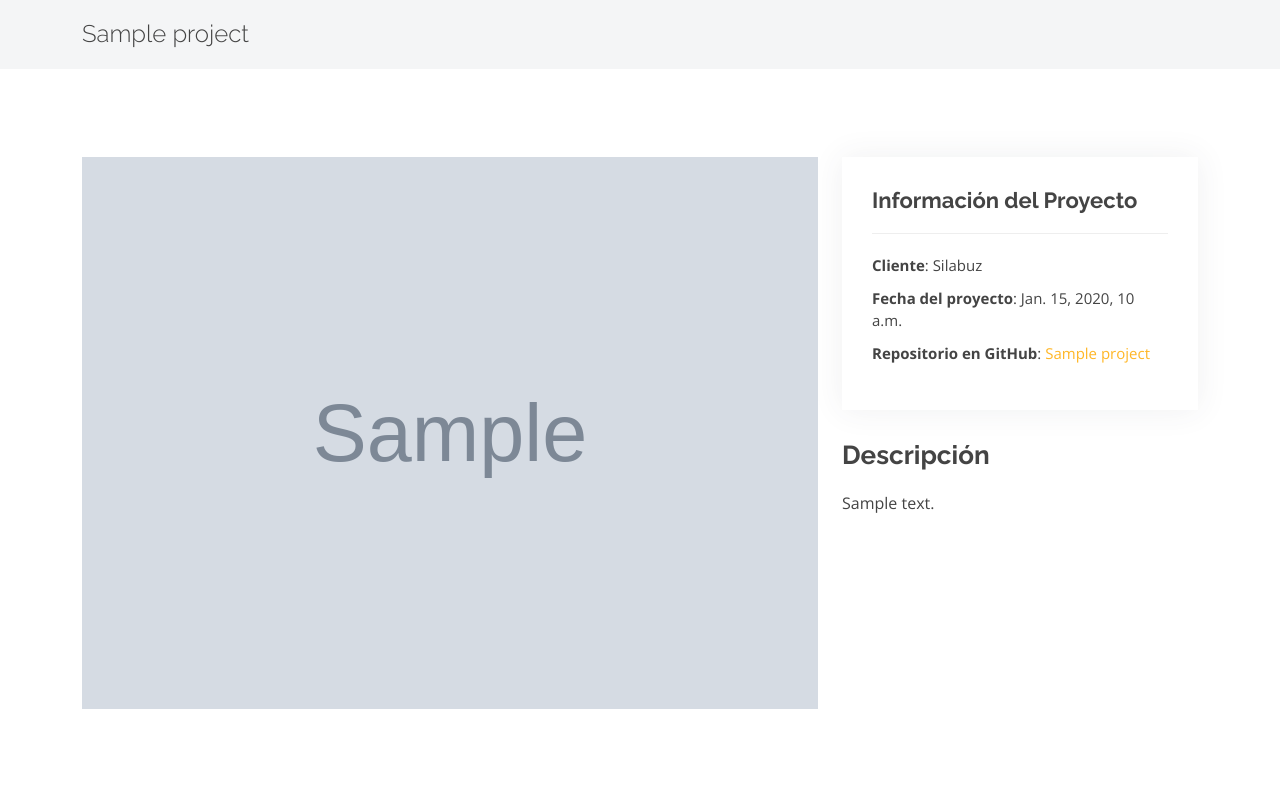
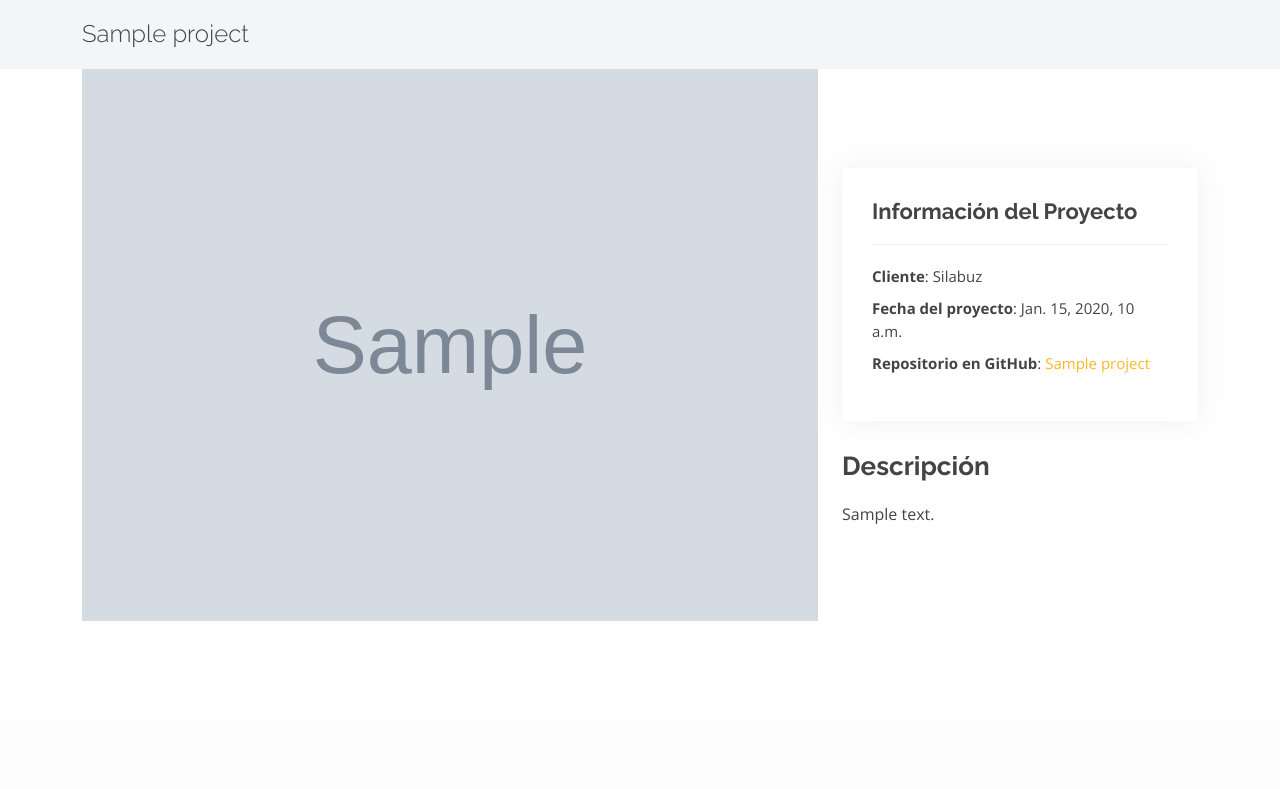
Before and after one commit to WilliamMiguel/Portfolio, a Django app: template portfolio/templates/project_detail.html in a window 1280 px wide. Shown: the part 80-869 px from the top of the page. After the commit the page ends 701 px from the top, so only its background shows below. Run offline with Django 4.2, Linux system fonts and the light colour scheme; the template is opened without the code that fills it: most values are stand-ins (such as "Sample title", 1, 10 or a date in 2020); grey boxes marked "Sample" are stand-in pictures; some libraries are stand-ins or nearby versions.

Commit message:
Eliminación de líneas comentadas

```diff
--- a/portfolio/forms.py
+++ b/portfolio/forms.py
@@ -5,9 +5,6 @@ from django.contrib.auth.models import User
 
 # creating a form
 class NewProjectForm(forms.ModelForm):
-  # image = forms.FileField(label="Imágenes", widget=forms.ClearableFileInput(attrs={
-  #   'multiple': True
-  # }))
   description = forms.CharField(label="Descripción", widget=forms.Textarea())
 
   class Meta:
@@ -30,9 +27,7 @@ class NewProjectForm(forms.ModelForm):
     }
 
     widgets = {
-      # 'image': forms.FileInput(attrs={'class': 'form-control'}),
       'title': forms.TextInput(attrs={'class': 'form-control'}),
-      # 'description': forms.Textarea(attrs={'class': 'form-control'}),
       'tags': forms.TextInput(attrs={'class': 'form-control'}),
       'github': forms.TextInput(attrs={'class': 'form-control'})
     }
--- a/portfolio/static/css/style.css
+++ b/portfolio/static/css/style.css
@@ -770,7 +770,7 @@ section {
 # Portfolio Details
 --------------------------------------------------------------*/
 .portfolio-details {
-  padding-top: 40px;
+  padding-top: 0px;
 }
 
 .portfolio-details .portfolio-details-slider img {
--- a/portfolio/templates/project_detail.html
+++ b/portfolio/templates/project_detail.html
@@ -32,11 +32,11 @@ Proyecto - {{project.title}}
         <h2>{{project.title}}</h2>
       </div>
     </div>
-  </section><br><br>
+  </section>
 
   <section id="portfolio-details" class="portfolio-details">
     <div class="container">
-      <div class="row gy-4">
+      <div class="row gy-4" style="align-items: center;">
         <div class="col-lg-8">
           <div class="portfolio-details-slider swiper">
             <div class="swiper-wrapper align-items-center">
```
Also changed, not shown: portfolio/templates/base.html (+0 -8 lines), db.sqlite3, 1 other file.
